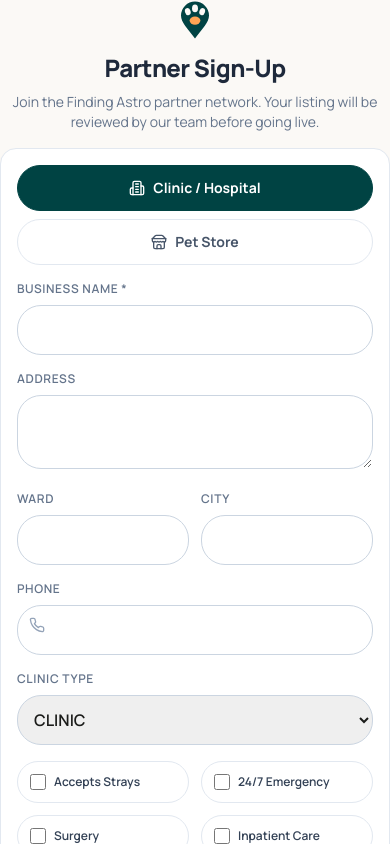
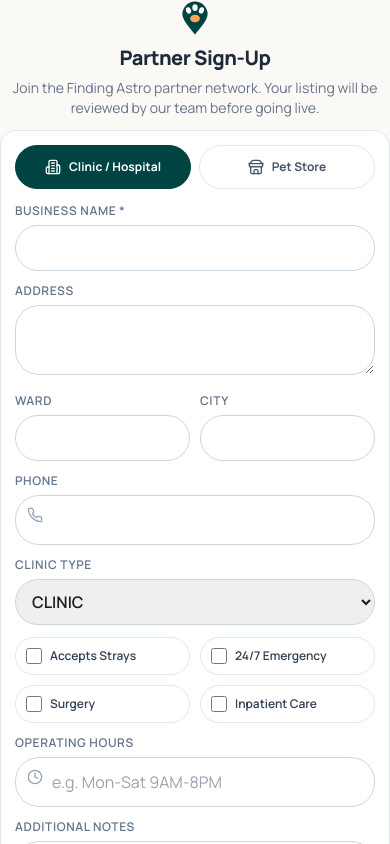
Before and after one commit to Jason45Builders/Finding-Astro, a Next.js app in the folder apps/web/: page /partner-signup in a window 390 px wide. Shown: the top 844 px of the page. Built offline with nearby package versions, Linux system fonts and the light colour scheme.

Commit message:
Refine mobile density and alignment across public pages

```diff
--- a/apps/web/app/partner-signup/page.tsx
+++ b/apps/web/app/partner-signup/page.tsx
@@ -56,11 +56,11 @@ export default function PartnerSignupPage() {
   };
 
   return (
-    <div className="max-w-2xl mx-auto space-y-4 sm:space-y-6 min-w-0">
+    <div className="max-w-2xl mx-auto space-y-3 sm:space-y-6 min-w-0">
       <div className="text-center">
-        <LogoMark className="w-10 h-10 mx-auto mb-3" />
-        <h1 className="text-2xl sm:text-3xl font-black text-slate-800 tracking-tight">Partner Sign-Up</h1>
-        <p className="text-sm text-slate-500 mt-2">Join the Finding Astro partner network. Your listing will be reviewed by our team before going live.</p>
+        <LogoMark className="w-9 h-9 sm:w-10 sm:h-10 mx-auto mb-2 sm:mb-3" />
+        <h1 className="text-xl sm:text-3xl font-black text-slate-800 tracking-tight">Partner Sign-Up</h1>
+        <p className="text-sm text-slate-500 mt-1.5 sm:mt-2">Join the Finding Astro partner network. Your listing will be reviewed by our team before going live.</p>
       </div>
 
       {success && (
@@ -73,39 +73,39 @@ export default function PartnerSignupPage() {
         <div className="bg-red-50 text-red-700 border border-red-200 p-4 rounded-xl text-sm">{error}</div>
       )}
 
-      <form onSubmit={handleSubmit} className="bg-white border border-slate-200 rounded-2xl sm:rounded-3xl p-4 sm:p-8 shadow-sm space-y-4 sm:space-y-6">
-        <div className="flex flex-col min-[420px]:flex-row gap-2">
-          <button type="button" onClick={() => setType("clinic")} className={`flex-1 py-3 rounded-xl text-sm font-bold border transition-all flex items-center justify-center gap-2 ${type === "clinic" ? "bg-primary text-white border-primary" : "bg-white text-slate-600 border-slate-200 hover:border-primary"}`}>
+      <form onSubmit={handleSubmit} className="bg-white border border-slate-200 rounded-2xl sm:rounded-3xl p-3.5 sm:p-8 shadow-sm space-y-3.5 sm:space-y-6">
+        <div className="grid grid-cols-2 gap-2">
+          <button type="button" onClick={() => setType("clinic")} className={`flex-1 min-h-11 px-2 py-2.5 rounded-xl text-xs sm:text-sm font-bold border transition-all flex items-center justify-center gap-2 ${type === "clinic" ? "bg-primary text-white border-primary" : "bg-white text-slate-600 border-slate-200 hover:border-primary"}`}>
             <Building2 className="w-4 h-4" /> Clinic / Hospital
           </button>
-          <button type="button" onClick={() => setType("store")} className={`flex-1 py-3 rounded-xl text-sm font-bold border transition-all flex items-center justify-center gap-2 ${type === "store" ? "bg-primary text-white border-primary" : "bg-white text-slate-600 border-slate-200 hover:border-primary"}`}>
+          <button type="button" onClick={() => setType("store")} className={`flex-1 min-h-11 px-2 py-2.5 rounded-xl text-xs sm:text-sm font-bold border transition-all flex items-center justify-center gap-2 ${type === "store" ? "bg-primary text-white border-primary" : "bg-white text-slate-600 border-slate-200 hover:border-primary"}`}>
             <Store className="w-4 h-4" /> Pet Store
           </button>
         </div>
 
-        <div className="space-y-4">
-          <div className="space-y-2">
+        <div className="space-y-3 sm:space-y-4">
+          <div className="space-y-1.5 sm:space-y-2">
             <label className="block text-xs font-semibold text-slate-500 uppercase tracking-wider">Business Name *</label>
-            <input required value={form.name} onChange={e => setForm(f => ({ ...f, name: e.target.value }))} className="w-full min-w-0 p-3 rounded-xl border border-slate-300 focus:outline-none focus:ring-2 focus:ring-primary text-base sm:text-sm" />
+            <input required value={form.name} onChange={e => setForm(f => ({ ...f, name: e.target.value }))} className="w-full min-w-0 px-3 py-2.5 sm:p-3 rounded-xl border border-slate-300 focus:outline-none focus:ring-2 focus:ring-primary text-base sm:text-sm" />
           </div>
 
-          <div className="space-y-2">
+          <div className="space-y-1.5 sm:space-y-2">
             <label className="block text-xs font-semibold text-slate-500 uppercase tracking-wider">Address</label>
-            <textarea value={form.address} onChange={e => setForm(f => ({ ...f, address: e.target.value }))} rows={2} className="w-full min-w-0 p-3 rounded-xl border border-slate-300 focus:outline-none focus:ring-2 focus:ring-primary text-base resize-y sm:resize-none sm:text-sm" />
+            <textarea value={form.address} onChange={e => setForm(f => ({ ...f, address: e.target.value }))} rows={2} className="w-full min-w-0 px-3 py-2.5 sm:p-3 rounded-xl border border-slate-300 focus:outline-none focus:ring-2 focus:ring-primary text-base resize-y sm:resize-none sm:text-sm" />
           </div>
 
-          <div className="grid grid-cols-1 min-[380px]:grid-cols-2 gap-3">
-            <div className="space-y-2">
+          <div className="grid grid-cols-1 min-[380px]:grid-cols-2 gap-2.5 sm:gap-3">
+            <div className="space-y-1.5 sm:space-y-2">
               <label className="block text-xs font-semibold text-slate-500 uppercase tracking-wider">Ward</label>
-              <input value={form.wardName} onChange={e => setForm(f => ({ ...f, wardName: e.target.value }))} className="w-full min-w-0 p-3 rounded-xl border border-slate-300 focus:outline-none focus:ring-2 focus:ring-primary text-base sm:text-sm" />
+              <input value={form.wardName} onChange={e => setForm(f => ({ ...f, wardName: e.target.value }))} className="w-full min-w-0 px-3 py-2.5 sm:p-3 rounded-xl border border-slate-300 focus:outline-none focus:ring-2 focus:ring-primary text-base sm:text-sm" />
             </div>
-            <div className="space-y-2">
+            <div className="space-y-1.5 sm:space-y-2">
               <label className="block text-xs font-semibold text-slate-500 uppercase tracking-wider">City</label>
-              <input value={form.city} onChange={e => setForm(f => ({ ...f, city: e.target.value }))} className="w-full min-w-0 p-3 rounded-xl border border-slate-300 focus:outline-none focus:ring-2 focus:ring-primary text-base sm:text-sm" />
+              <input value={form.city} onChange={e => setForm(f => ({ ...f, city: e.target.value }))} className="w-full min-w-0 px-3 py-2.5 sm:p-3 rounded-xl border border-slate-300 focus:outline-none focus:ring-2 focus:ring-primary text-base sm:text-sm" />
             </div>
           </div>
 
-          <div className="space-y-2">
+          <div className="space-y-1.5 sm:space-y-2">
             <label className="block text-xs font-semibold text-slate-500 uppercase tracking-wider">Phone</label>
             <div className="relative">
               <Phone className="absolute left-3 top-3 w-4 h-4 text-slate-400" />
@@ -114,29 +114,29 @@ export default function PartnerSignupPage() {
           </div>
 
           {type === "clinic" && (
-            <div className="space-y-2">
+            <div className="space-y-1.5 sm:space-y-2">
               <label className="block text-xs font-semibold text-slate-500 uppercase tracking-wider">Clinic Type</label>
-              <select value={form.clinicType} onChange={e => setForm(f => ({ ...f, clinicType: e.target.value as any }))} className="w-full min-w-0 p-3 rounded-xl border border-slate-300 focus:outline-none focus:ring-2 focus:ring-primary text-base font-semibold sm:text-sm">
+              <select value={form.clinicType} onChange={e => setForm(f => ({ ...f, clinicType: e.target.value as any }))} className="w-full min-w-0 px-3 py-2.5 sm:p-3 rounded-xl border border-slate-300 focus:outline-none focus:ring-2 focus:ring-primary text-base font-semibold sm:text-sm">
                 {CLINIC_TYPES.map(t => <option key={t} value={t}>{t.replace("_", " ").toUpperCase()}</option>)}
               </select>
             </div>
           )}
 
           {type === "clinic" && (
-            <div className="grid grid-cols-1 min-[380px]:grid-cols-2 gap-3">
-              <label className="flex items-center gap-2 p-3 border border-slate-200 rounded-xl cursor-pointer">
+            <div className="grid grid-cols-1 min-[380px]:grid-cols-2 gap-2.5 sm:gap-3">
+              <label className="flex items-center gap-2 p-2.5 sm:p-3 border border-slate-200 rounded-xl cursor-pointer">
                 <input type="checkbox" checked={form.acceptsStrays} onChange={e => setForm(f => ({ ...f, acceptsStrays: e.target.checked }))} className="w-4 h-4 text-primary rounded" />
                 <span className="text-xs font-semibold text-slate-700">Accepts Strays</span>
               </label>
-              <label className="flex items-center gap-2 p-3 border border-slate-200 rounded-xl cursor-pointer">
+              <label className="flex items-center gap-2 p-2.5 sm:p-3 border border-slate-200 rounded-xl cursor-pointer">
                 <input type="checkbox" checked={form.emergency24hr} onChange={e => setForm(f => ({ ...f, emergency24hr: e.target.checked }))} className="w-4 h-4 text-primary rounded" />
                 <span className="text-xs font-semibold text-slate-700">24/7 Emergency</span>
               </label>
-              <label className="flex items-center gap-2 p-3 border border-slate-200 rounded-xl cursor-pointer">
+              <label className="flex items-center gap-2 p-2.5 sm:p-3 border border-slate-200 rounded-xl cursor-pointer">
                 <input type="checkbox" checked={form.hasSurgery} onChange={e => setForm(f => ({ ...f, hasSurgery: e.target.checked }))} className="w-4 h-4 text-primary rounded" />
                 <span className="text-xs font-semibold text-slate-700">Surgery</span>
               </label>
-              <label className="flex items-center gap-2 p-3 border border-slate-200 rounded-xl cursor-pointer">
+              <label className="flex items-center gap-2 p-2.5 sm:p-3 border border-slate-200 rounded-xl cursor-pointer">
                 <input type="checkbox" checked={form.hasInpatient} onChange={e => setForm(f => ({ ...f, hasInpatient: e.target.checked }))} className="w-4 h-4 text-primary rounded" />
                 <span className="text-xs font-semibold text-slate-700">Inpatient Care</span>
               </label>
@@ -144,19 +144,19 @@ export default function PartnerSignupPage() {
           )}
 
           {type === "store" && (
-            <div className="grid grid-cols-1 min-[380px]:grid-cols-2 gap-3">
-              <label className="flex items-center gap-2 p-3 border border-slate-200 rounded-xl cursor-pointer">
+            <div className="grid grid-cols-1 min-[380px]:grid-cols-2 gap-2.5 sm:gap-3">
+              <label className="flex items-center gap-2 p-2.5 sm:p-3 border border-slate-200 rounded-xl cursor-pointer">
                 <input type="checkbox" checked={form.sellsMedicine} onChange={e => setForm(f => ({ ...f, sellsMedicine: e.target.checked }))} className="w-4 h-4 text-primary rounded" />
                 <span className="text-xs font-semibold text-slate-700">Sells Medicine</span>
               </label>
-              <label className="flex items-center gap-2 p-3 border border-slate-200 rounded-xl cursor-pointer">
+              <label className="flex items-center gap-2 p-2.5 sm:p-3 border border-slate-200 rounded-xl cursor-pointer">
                 <input type="checkbox" checked={form.sellsFood} onChange={e => setForm(f => ({ ...f, sellsFood: e.target.checked }))} className="w-4 h-4 text-primary rounded" />
                 <span className="text-xs font-semibold text-slate-700">Sells Food</span>
               </label>
             </div>
           )}
 
-          <div className="space-y-2">
+          <div className="space-y-1.5 sm:space-y-2">
             <label className="block text-xs font-semibold text-slate-500 uppercase tracking-wider">Operating Hours</label>
             <div className="relative">
               <Clock className="absolute left-3 top-3 w-4 h-4 text-slate-400" />
@@ -164,13 +164,13 @@ export default function PartnerSignupPage() {
             </div>
           </div>
 
-          <div className="space-y-2">
+          <div className="space-y-1.5 sm:space-y-2">
             <label className="block text-xs font-semibold text-slate-500 uppercase tracking-wider">Additional Notes</label>
-            <textarea value={form.notes} onChange={e => setForm(f => ({ ...f, notes: e.target.value }))} rows={3} className="w-full min-w-0 p-3 rounded-xl border border-slate-300 focus:outline-none focus:ring-2 focus:ring-primary text-base resize-y sm:resize-none sm:text-sm" />
+            <textarea value={form.notes} onChange={e => setForm(f => ({ ...f, notes: e.target.value }))} rows={3} className="w-full min-w-0 px-3 py-2.5 sm:p-3 rounded-xl border border-slate-300 focus:outline-none focus:ring-2 focus:ring-primary text-base resize-y sm:resize-none sm:text-sm" />
           </div>
         </div>
 
-        <button type="submit" disabled={submitting || !form.name} className="w-full min-h-12 bg-primary hover:bg-emerald-800 text-white font-extrabold py-3.5 rounded-xl text-sm transition-colors shadow-md disabled:opacity-50 flex items-center justify-center gap-2">
+        <button type="submit" disabled={submitting || !form.name} className="w-full min-h-11 sm:min-h-12 bg-primary hover:bg-emerald-800 text-white font-extrabold py-3.5 rounded-xl text-sm transition-colors shadow-md disabled:opacity-50 flex items-center justify-center gap-2">
           {submitting ? <><Loader2 className="w-5 h-5 animate-spin" /> Submitting...</> : <><CheckCircle className="w-5 h-5" /> Submit Application</>}
         </button>
       </form>
```
Also changed, not shown: apps/web/app/auth/forgot-password/page.tsx (+7 -7 lines), apps/web/app/auth/login/page.tsx (+6 -6 lines), apps/web/app/auth/reset-password/page.tsx (+8 -8 lines), apps/web/app/auth/signup/page.tsx (+6 -6 lines), apps/web/app/ngo-signup/page.tsx (+6 -6 lines), apps/web/app/page.tsx (+24 -24 lines).
